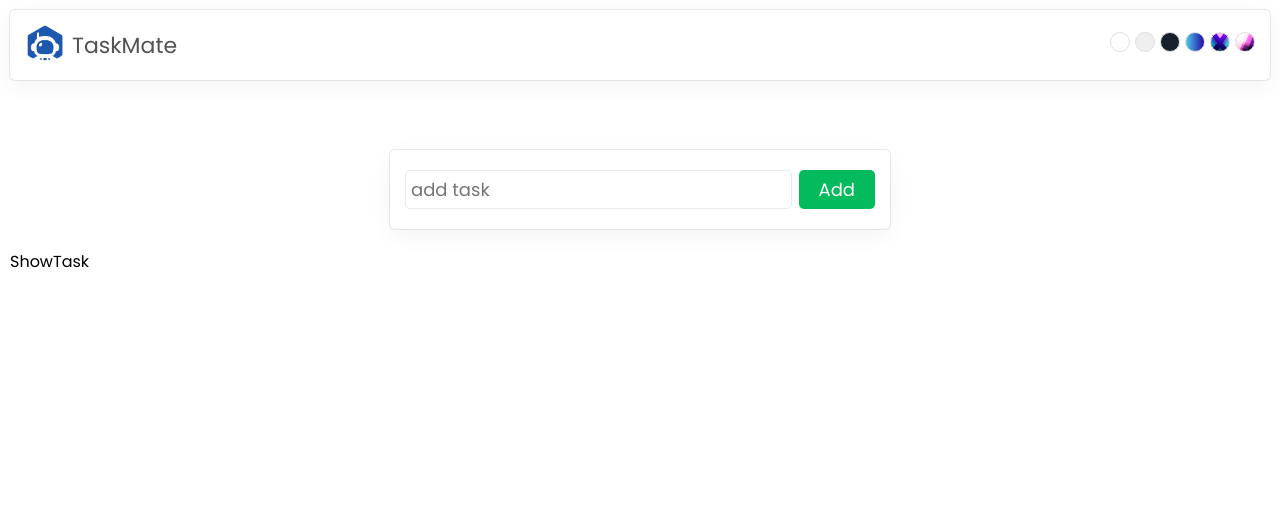
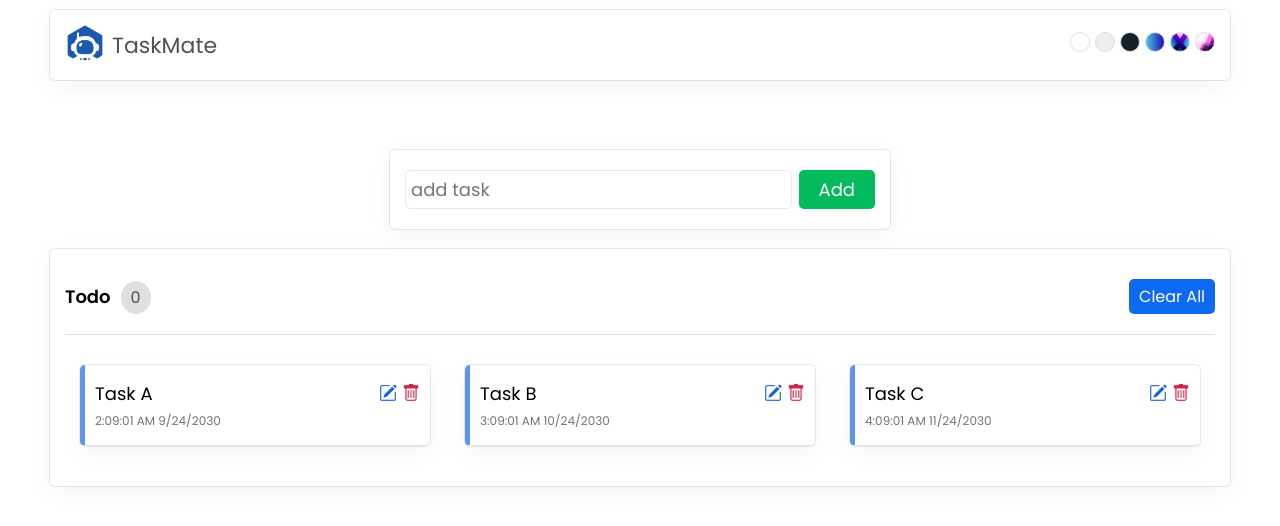
Before and after one commit to Nimesh-Kavinda/Project-TaskMate-React-, a React (Create React App) app: page / in a window 1280 px wide. Shown: the top 526 px of the page. Built offline with nearby package versions, Linux system fonts and the light colour scheme.

Commit message:
Create a Component for The ShowTask Section

```diff
--- a/src/App.css
+++ b/src/App.css
@@ -1,6 +1,7 @@
 .App{
   min-height: 100vh;
   max-height: 1200px;
+  width: 1200px;
   margin: auto;
   padding: 10px 10px;
 }
@@ -103,14 +104,15 @@ header .themeSelector .activeTheme{
   box-shadow: var(--box-shadow);
 }
 
-.showTask p.head{
+.showTask .head{
   padding: 10px 0px 20px 0px;
   border-bottom: 1px solid #dfdfdf;
   display: flex;
   align-items: center;
+  justify-content: space-between;
 }
 
-.showTask p.head span:first-child{
+.showTask .head span:first-child{
   flex-grow: 1;
 }
 
--- a/src/components/ShowTask.js
+++ b/src/components/ShowTask.js
@@ -1,5 +1,38 @@
 export const ShowTask = () => {
+
+    const tasks = [
+        {id : 10001, name : "Task A", time : "2:09:01 AM 9/24/2030"},
+        {id : 10002, name : "Task B", time : "3:09:01 AM 10/24/2030"},
+        {id : 10003, name : "Task C", time : "4:09:01 AM 11/24/2030"}
+    ];
+
+
   return (
-    <div>ShowTask</div>
+   <section className="showTask">
+    <div className="head">
+
+        <div>
+            <span className="title">Todo</span>
+            <span className="count">0</span>
+        </div>
+        <button className="clearAll">Clear All</button>
+    </div>
+
+    <ul>
+
+        { tasks.map((task) => (
+            <li>
+            <p>
+                <span className="name">{task.name}</span>
+                <span className="time">{task.time}</span>
+            </p>
+            <i className="bi bi-pencil-square"></i>
+            <i className="bi bi-trash"></i>
+        </li>
+        )) }
+
+    </ul>
+
+   </section>
   )
 }
```
